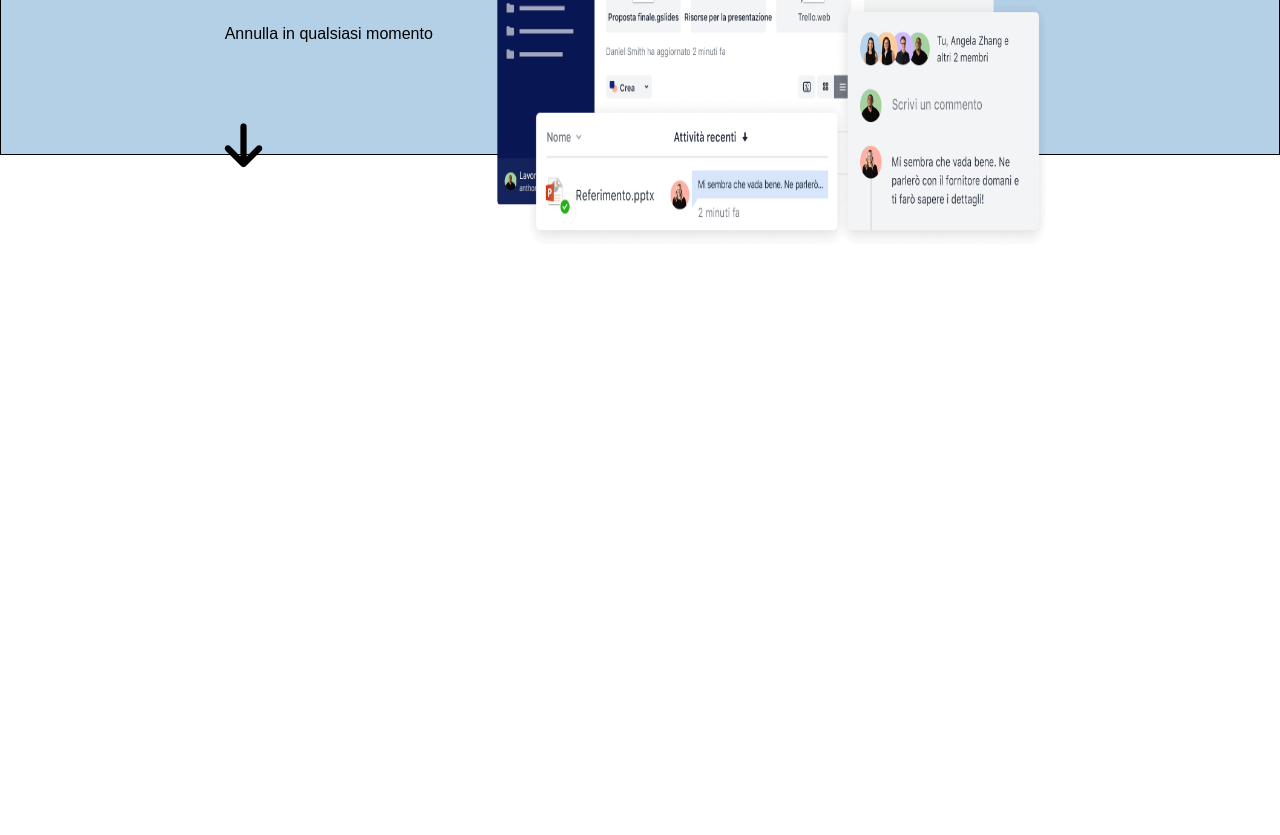
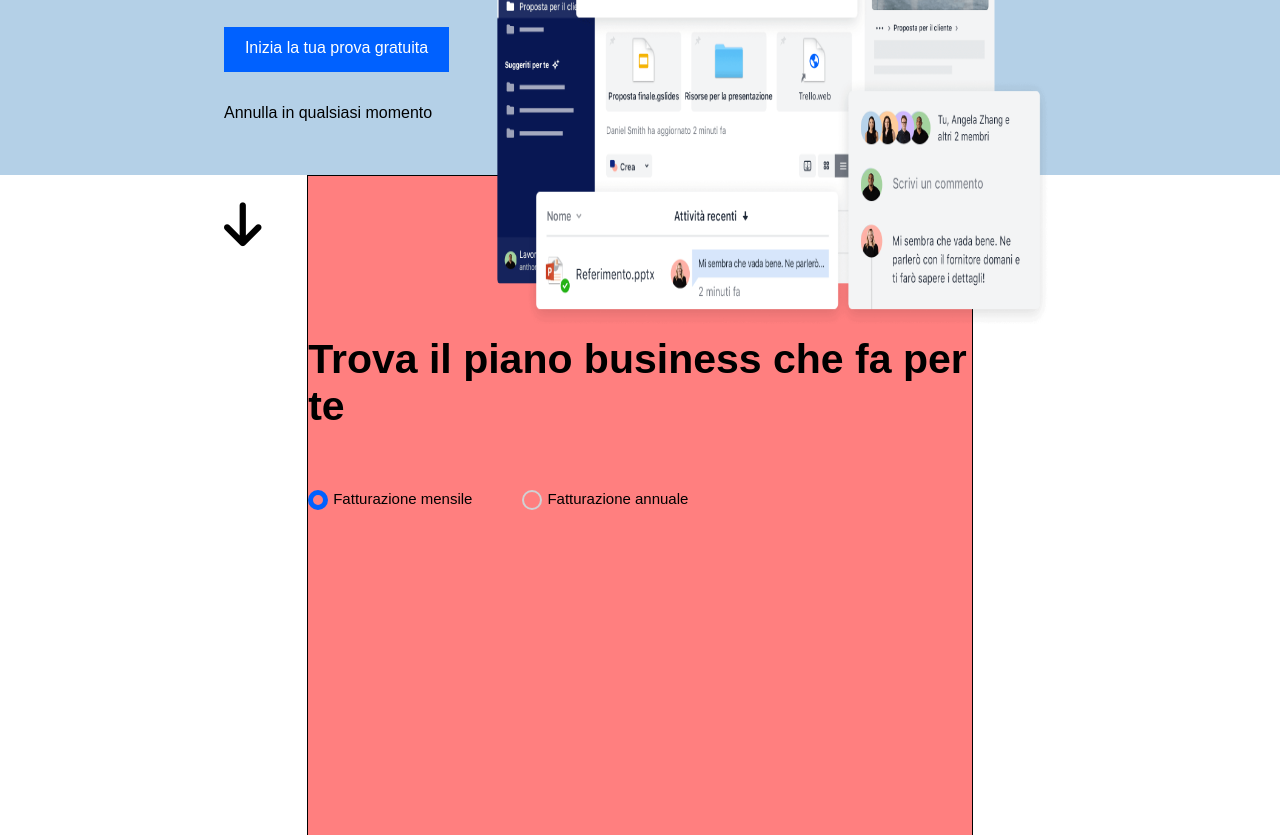
Before and after one commit to MarBozzz/htmlcss-dropbox, a plain HTML site: page index.html in a window 1280 px wide. Shown: the part 725-1560 px from the top of the page. Before the commit the page ends 970 px from the top, so only its background shows below. Drawn offline with Linux system fonts and the light colour scheme.

Commit message:
[added] part of 1st section in main

```diff
--- a/css/style.css
+++ b/css/style.css
@@ -19,6 +19,7 @@ img{
   color: #FFFFFF;
 }
 
+
 /*utilities*/
 .debug {
   border: 1px solid black;
@@ -31,14 +32,22 @@ img{
   margin: 0 auto;
 }
 
+.container-2 {
+  width: 52%;
+  max-width: 1200px;
+  margin: 0 auto;
+}
+
 .d-flex {
   display: flex;
 }
 
+
 /*header*/
 header {
   justify-content: space-between;
-  position: fixed;
+  /*position: fixed;*/
+  /*momentaneamente oscurato*/
   z-index: 999;
   top: 0;
   left: 0;
@@ -101,12 +110,9 @@ header {
 }
 
 
-
-
-
 /*jumbotron*/
 .jumbotron {
-  height: 800px;
+  height: 740px;
   /*max-width: 1200px*/;
   background-color: #B4D0E7;
   margin-top: 80px;
@@ -141,15 +147,45 @@ line-height: 22px;}
   font-weight: 900;
 }
 
-
 .jumbo-img {
   width: 70%;
   min-width: 500px;
  }
 
 
+/*main*/
+main {
+  height: 2740px;
+}
 
-/*main*/
+main h2 {
+  padding: 160px 0 60px;
+  font-size: 41px;
+}
+
+
+
+.annual.selector {
+  margin-left: 50px;
+}
+
+
+.billing .selector .radio-button{
+  display: inline-block;
+  width: 20px;
+  height: 20px;
+  border: 5px solid #0061FF;
+  border-radius: 25px;
+  margin-right: 5px;
+}
+
+.billing .annual.selector .radio-button{
+  border: 2px solid #D1D1D4;
+}
+
+.billing .selector span {
+  font-size: 15px;
+}
 
 
 /*footer*/
--- a/index.html
+++ b/index.html
@@ -50,7 +50,7 @@
 
   </header>
 
-  <div class="jumbotron debug">
+  <div class="jumbotron">
     <div class="container-1">
 
       <h1>Tutto ci&ograve; che ti serve per il lavoro, in un unico posto</h1>
@@ -68,11 +68,21 @@
     </div>
   </div>
 
-  <main>
+  <main class="container-2 debug">
 
-    <section>
-      <h2></h2>
-      <div class="fatturazione"></div>
+    <section class="product">
+      <h2>Trova il piano business che fa per te</h2>
+      <div class="billing d-flex">
+        <div class="selector d-flex">
+          <span class="radio-button"></span>
+          <span>Fatturazione mensile</span>
+        </div>
+        <div class="annual selector d-flex">
+          <span class="radio-button"></span>
+          <span>Fatturazione annuale</span>
+        </div>
+      </div>
+
       <div class="row"></div>
     </section>
 
```
